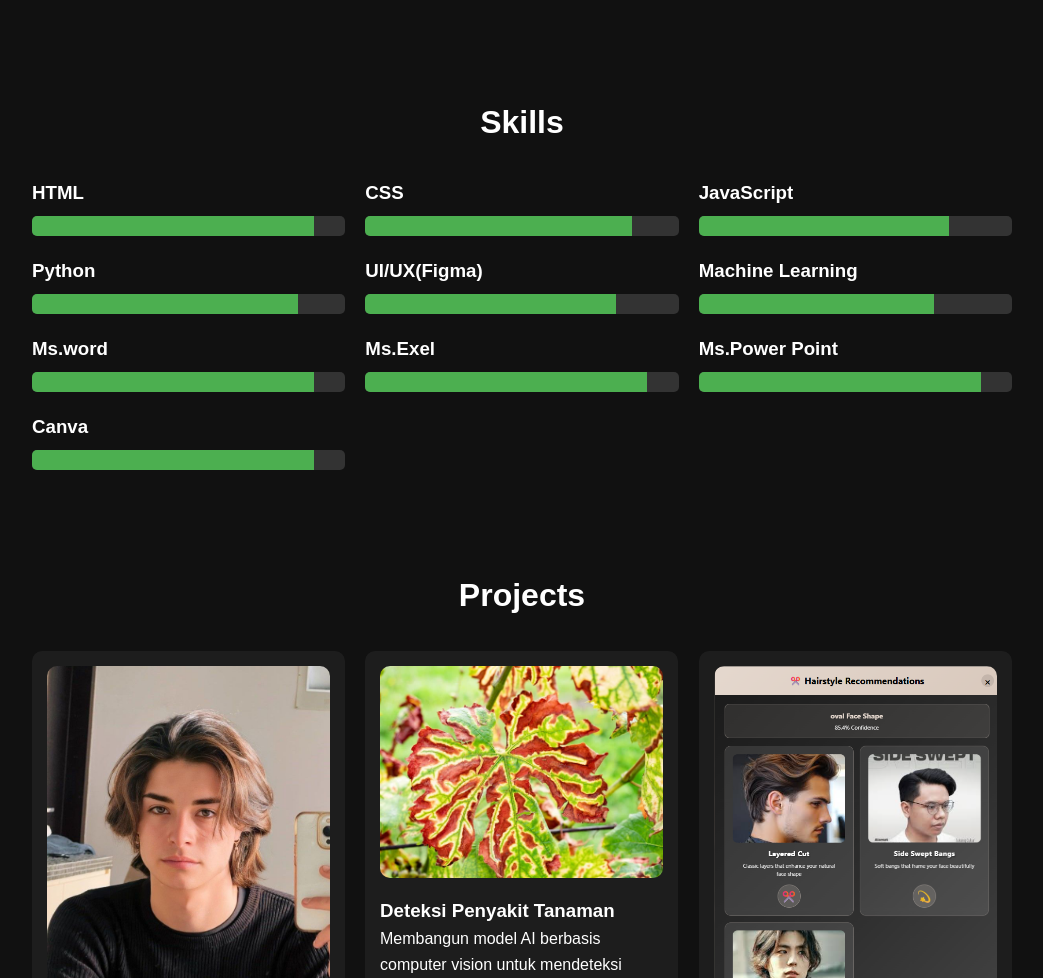
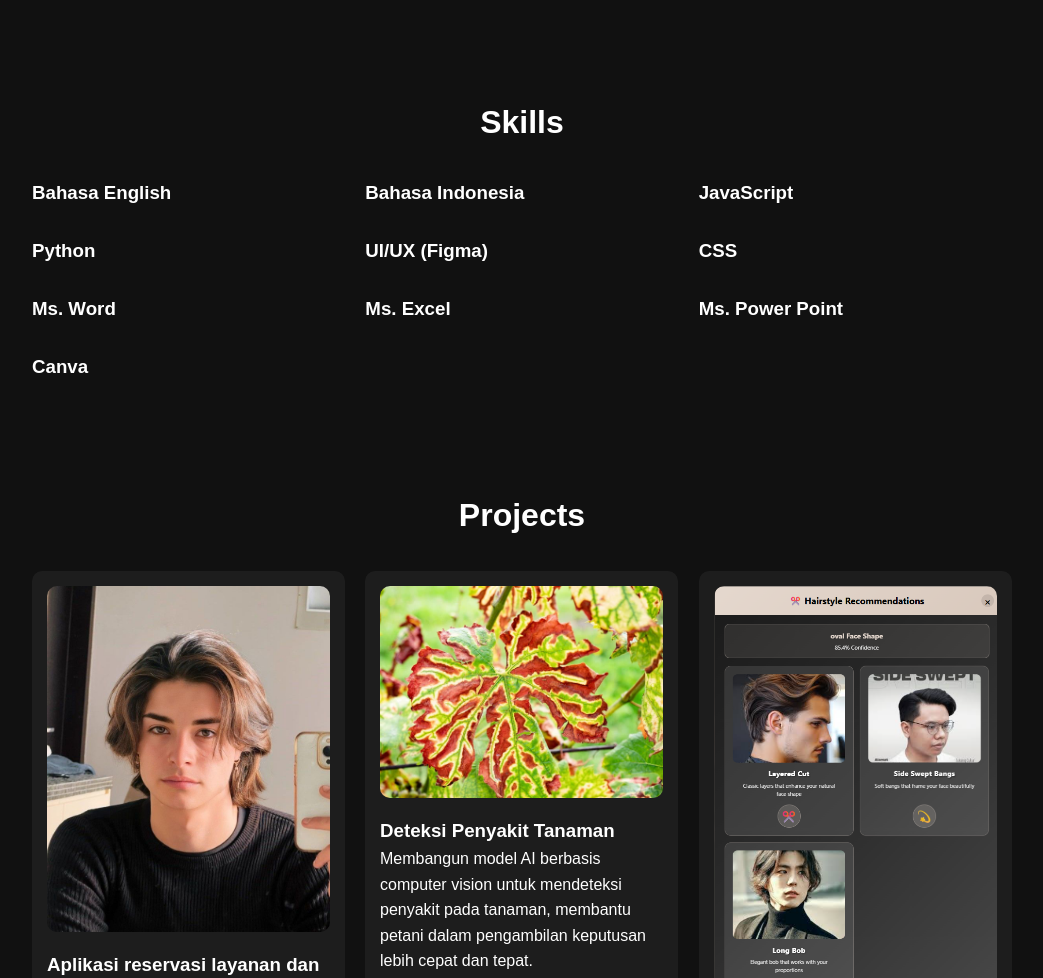
Before and after one commit to verril-svg/Portofolio, a plain HTML site: page index.html in a window 1280 px wide. Shown: the part 1113-2091 px from the top of the page, without its empty margins (118-1161 px from the left). Drawn offline with nearby package versions, Linux system fonts and the light colour scheme.

Commit message:
Add files via upload

```diff
--- a/index.html
+++ b/index.html
@@ -11,7 +11,7 @@
     body { font-family: 'Arial', sans-serif; background: #111; color: #fff; line-height: 1.6; }
     #particles-js { position: fixed; top: 0; left: 0; width: 100%; height: 100%; z-index: -1; }
 
-    /* NAVBAR */
+
     nav {
       background: #000000;
       padding: 15px 5%;
@@ -52,7 +52,7 @@
     nav ul li a.active { color: #ffffff; }
     nav ul li a.active::after { width: 100%; opacity: 1; transform: translateY(0); }
 
-    /* BUTTONS */
+
     .buttons { margin-top: 10px; text-align: right; }
     .btn {
       display: inline-block;
@@ -66,7 +66,7 @@
     }
     .btn:hover { background: #0055aa; }
 
-    /* HEADER */
+
     header {
       text-align: center;
       padding: 60px 10px;
@@ -76,24 +76,23 @@
     header p { font-size: 1rem; color: #eee; }
     header img { max-width: 80%; height: auto; margin: auto; display: block; }
 
-    /* SECTIONS */
+
     section { padding: 50px 10px; }
     section h2 { text-align: center; margin-bottom: 30px; font-size: 2rem; }
     .container { max-width: 1000px; margin: auto; padding: 0 10px; }
 
-    /* GRID */
+
     #skills-list, .projects-container, .experience-container {
       display: grid;
       grid-template-columns: repeat(auto-fit, minmax(250px, 1fr));
       gap: 20px;
     }
 
-    /* SKILLS */
+
     .skill-item h3 { margin-bottom: 8px; }
-    .skill-bar { background: #333; border-radius: 5px; overflow: hidden; }
-    .skill-fill { background: #4CAF50; height: 20px; width: 0; transition: width 1s ease-in-out; }
 
-    /* PROJECTS & EXPERIENCE */
+
+
     .project, .exp {
       background: rgba(255,255,255,0.05);
       padding: 15px;
@@ -101,11 +100,11 @@
     }
     .project img { width: 100%; height: auto; object-fit: contain; border-radius: 10px; margin-bottom: 10px; }
 
-    /* FOOTER */
+
     footer { background: #222; text-align: center; padding: 20px 10px; }
     footer a { color: #4CAF50; margin: 0 5px; text-decoration: none; }
 
-    /* MEDIA QUERY MOBILE */
+
     @media (max-width: 768px) {
       nav ul { flex-direction: column; gap: 10px; margin-left: 0; text-align: center; }
       header h1 { font-size: 1.8rem; }
@@ -269,30 +268,26 @@
     });
 
   const skills = [
-      { name: "HTML", level: "90%" },
-      { name: "CSS", level: "85%" },
-      { name: "JavaScript", level: "80%" },
-      { name: "Python", level: "85%" },
-      { name: "UI/UX(Figma)", level: "80%" },
-      { name: "Machine Learning", level: "75%" },
-      { name: "Ms.word", level: "90%" },
-      { name: "Ms.Exel", level: "90%" },
-      { name: "Ms.Power Point", level: "90%" },
-      { name: "Canva", level: "90%" }
+  { name: "Bahasa English" },
+  { name: "Bahasa Indonesia" },
+  { name: "JavaScript" },
+  { name: "Python" },
+  { name: "UI/UX (Figma)" },
+  { name: "CSS" },
+  { name: "Ms. Word" },
+  { name: "Ms. Excel" },
+  { name: "Ms. Power Point" },
+  { name: "Canva" }
 ];
 
 const skillsList = document.getElementById('skills-list');
 skills.forEach(skill => {
   const skillItem = document.createElement('div');
   skillItem.classList.add('skill-item');
-      skillItem.innerHTML = `
-        <h3>${skill.name}</h3>
-        <div class="skill-bar">
-          <div class="skill-fill" style="width: ${skill.level};"></div>
-        </div>
-      `;
+  skillItem.innerHTML = `<h3>${skill.name}</h3>`;
   skillsList.appendChild(skillItem);
 });
+
 
     ScrollReveal().reveal('header', { delay: 200, distance: '50px', origin: 'top', duration: 1000 });
     ScrollReveal().reveal('#about .container', { delay: 250, distance: '50px', origin: 'left', duration: 1000 });
```
Lines whose indentation alone changed are shown as unchanged.
